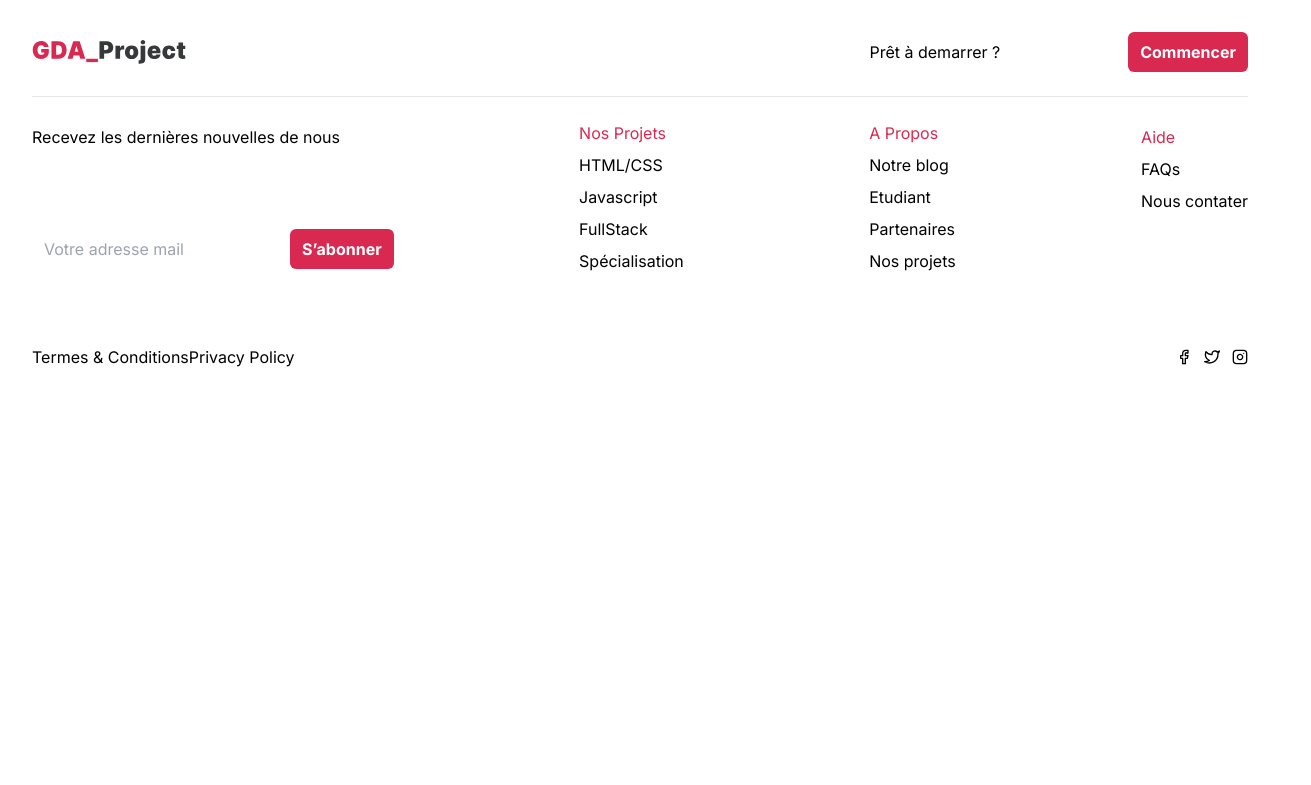
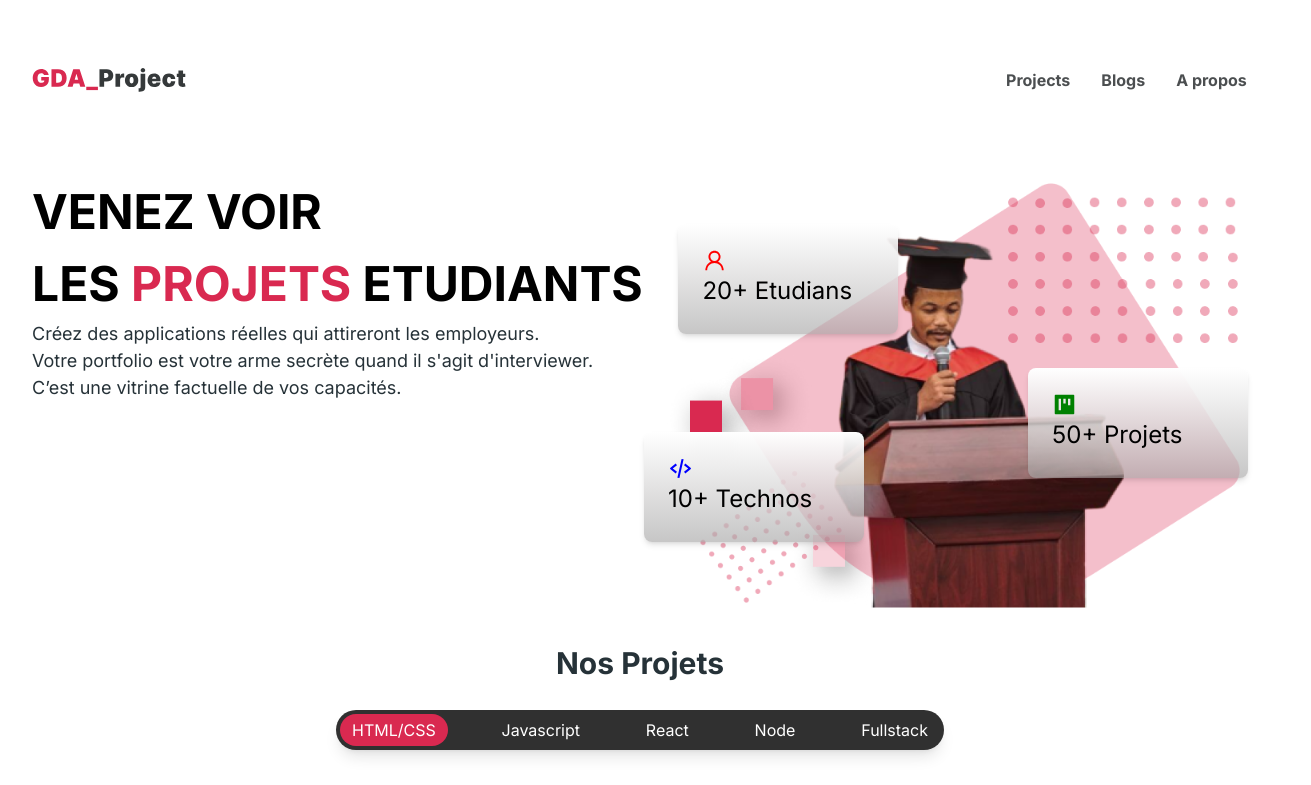
Before and after one commit to Bam92/student-projects-frontend, a React (Vite) app: page / in a window 1280 px wide. Shown: the top 785 px of the page, 1311 px wide, since content can reach past the window. Built offline with nearby package versions, Linux system fonts and the light colour scheme; a web font is replaced by a local one.

Commit message:
implémenter le footer de nos pages #8

```diff
--- a/src/pages/Home.jsx
+++ b/src/pages/Home.jsx
@@ -7,10 +7,10 @@
 
 export default function Home() {
   return (
-    <div className="flex flex-col ">
-      {/* <NavBar />
+    <div className="flex flex-col gap-12">
+      <NavBar />
       <Hero />
-      <ProjetSection /> */}
+      <ProjetSection />
       <Footer />
     </div>
   );
```
